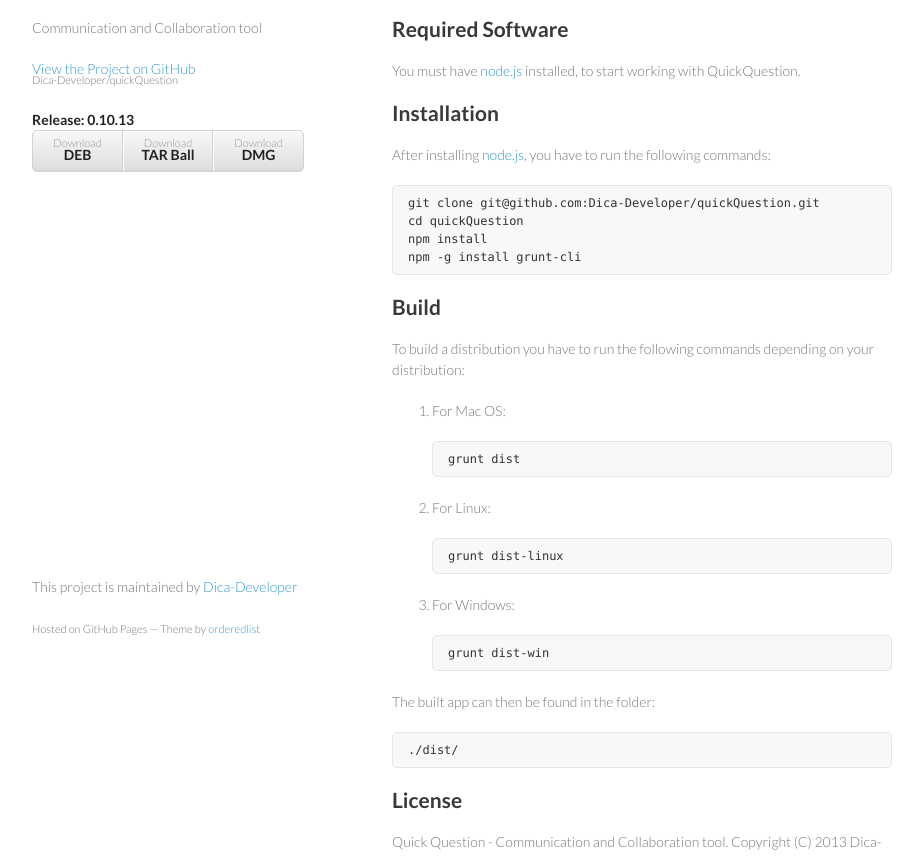
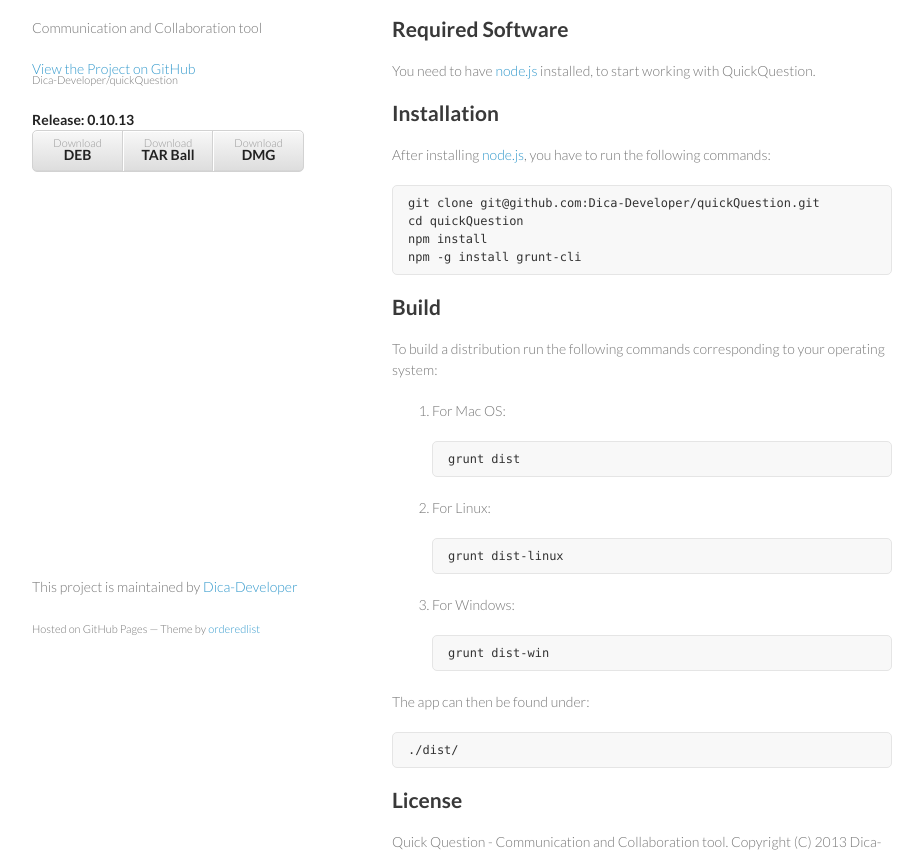
Before and after one commit to Dica-Developer/quickQuestion, a plain HTML site: page index.html in a window 1280 px wide. Shown: the part 92-948 px from the top of the page, without its empty margins (178-1101 px from the left). Drawn offline with Linux system fonts and the light colour scheme.

Commit message:
Corrected a few sentences to make them flow better.

```diff
--- a/index.html
+++ b/index.html
@@ -34,7 +34,7 @@
 <h2>
 <a name="required-software" class="anchor" href="#required-software"><span class="octicon octicon-link"></span></a>Required Software</h2>
 
-<p>You must have <a href="http://nodejs.org/" title="Node.js">node.js</a> installed, to start working with QuickQuestion.</p>
+<p>You need to have <a href="http://nodejs.org/" title="Node.js">node.js</a> installed, to start working with QuickQuestion.</p>
 
 <h2>
 <a name="installation" class="anchor" href="#installation"><span class="octicon octicon-link"></span></a>Installation</h2>
@@ -50,7 +50,7 @@
 <h2>
 <a name="build" class="anchor" href="#build"><span class="octicon octicon-link"></span></a>Build</h2>
 
-<p>To build a distribution you have to run the following commands depending on your distribution:</p>
+<p>To build a distribution run the following commands corresponding to your operating system:</p>
 
 <ol>
 <li>
@@ -71,7 +71,7 @@
 <pre><code>grunt dist-win
 </code></pre>
 </li>
-</ol><p>The built app can then be found in the folder:</p>
+</ol><p>The app can then be found under:</p>
 
 <pre><code>./dist/
 </code></pre>
```
